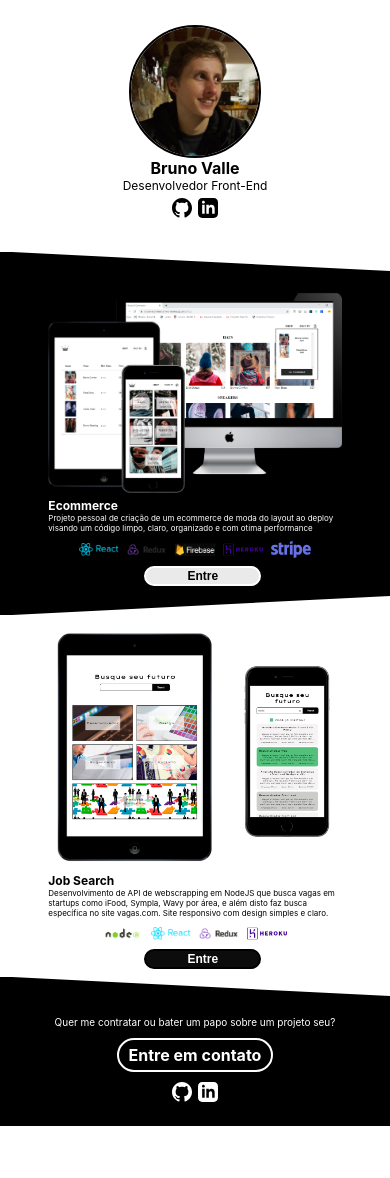
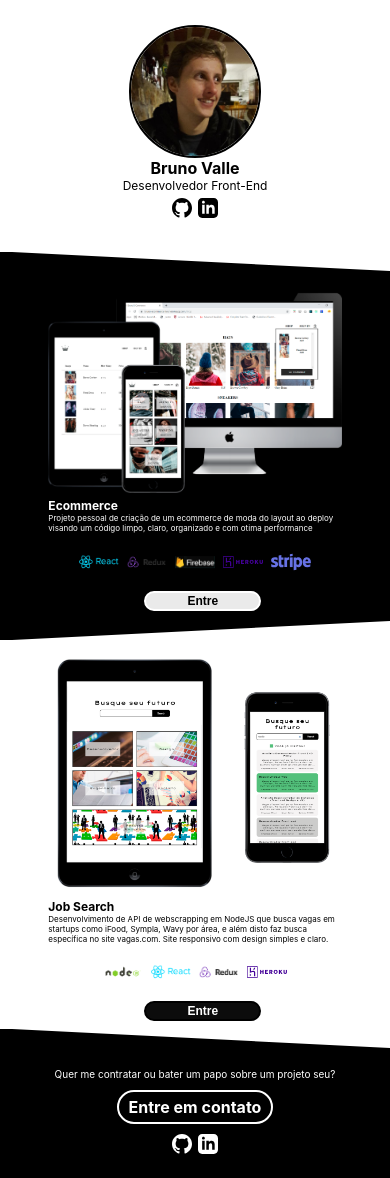
Before and after one commit to brunolv6/portfolio, a React (Create React App) app: page / in a window 390 px wide. Before the commit the page ends 1126 px from the top, so only its background shows below. Built offline with nearby package versions, Linux system fonts and the light colour scheme.

Commit message:
Add height in ferramentas stylesheet in JobSearch and Ecommerce components to solve problem of space in iOS devices (Safari)

```diff
--- a/src/components/ecommerce/ecommerce.style.scss
+++ b/src/components/ecommerce/ecommerce.style.scss
@@ -78,6 +78,7 @@
         }
 
         .ferramentas{
+            height: 42px;
 
             .logo{
                 width: 40px;
--- a/src/components/job-search/job-search.style.scss
+++ b/src/components/job-search/job-search.style.scss
@@ -77,6 +77,7 @@
         }
 
         .ferramentas{
+            height: 42px;
 
             .logo{
                 width: 40px;
```
